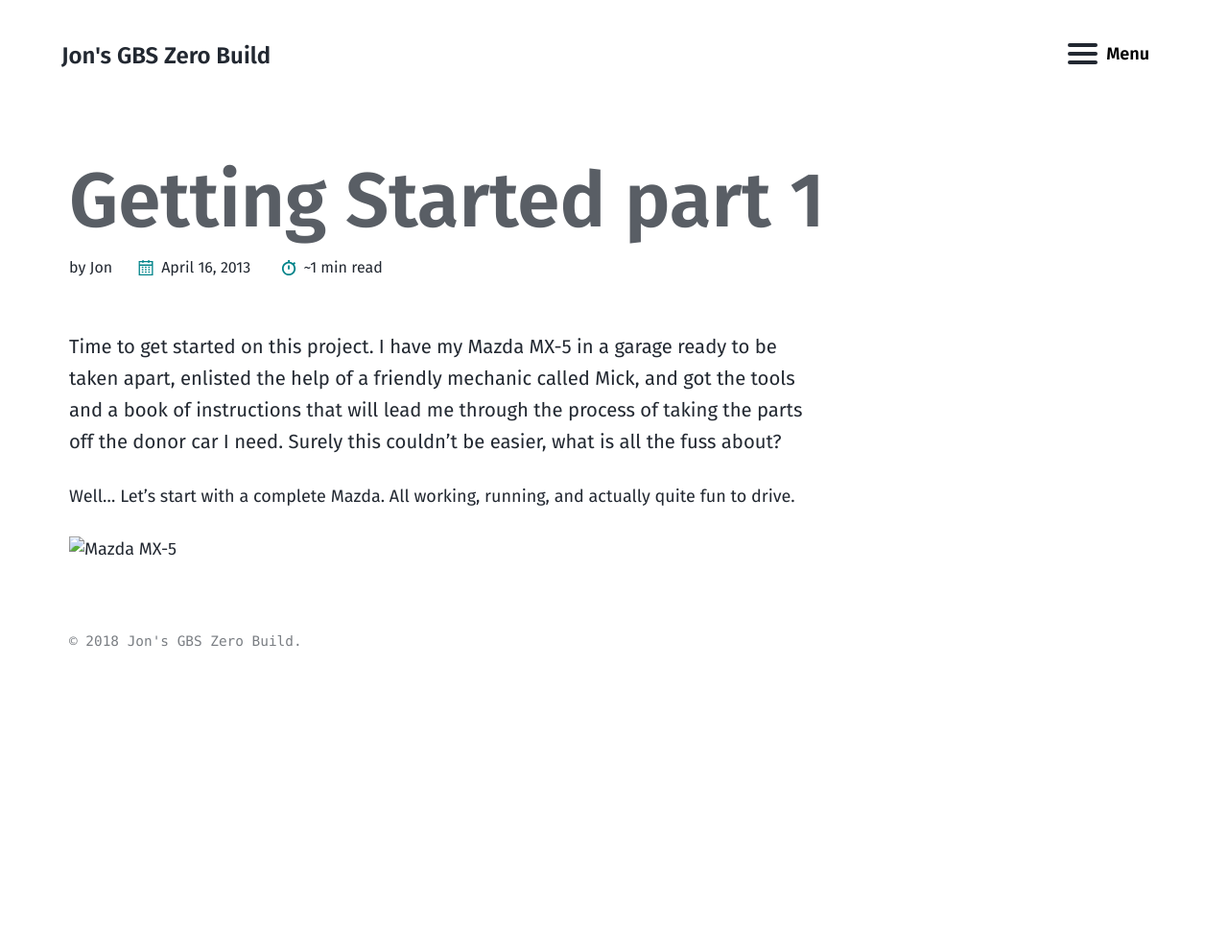
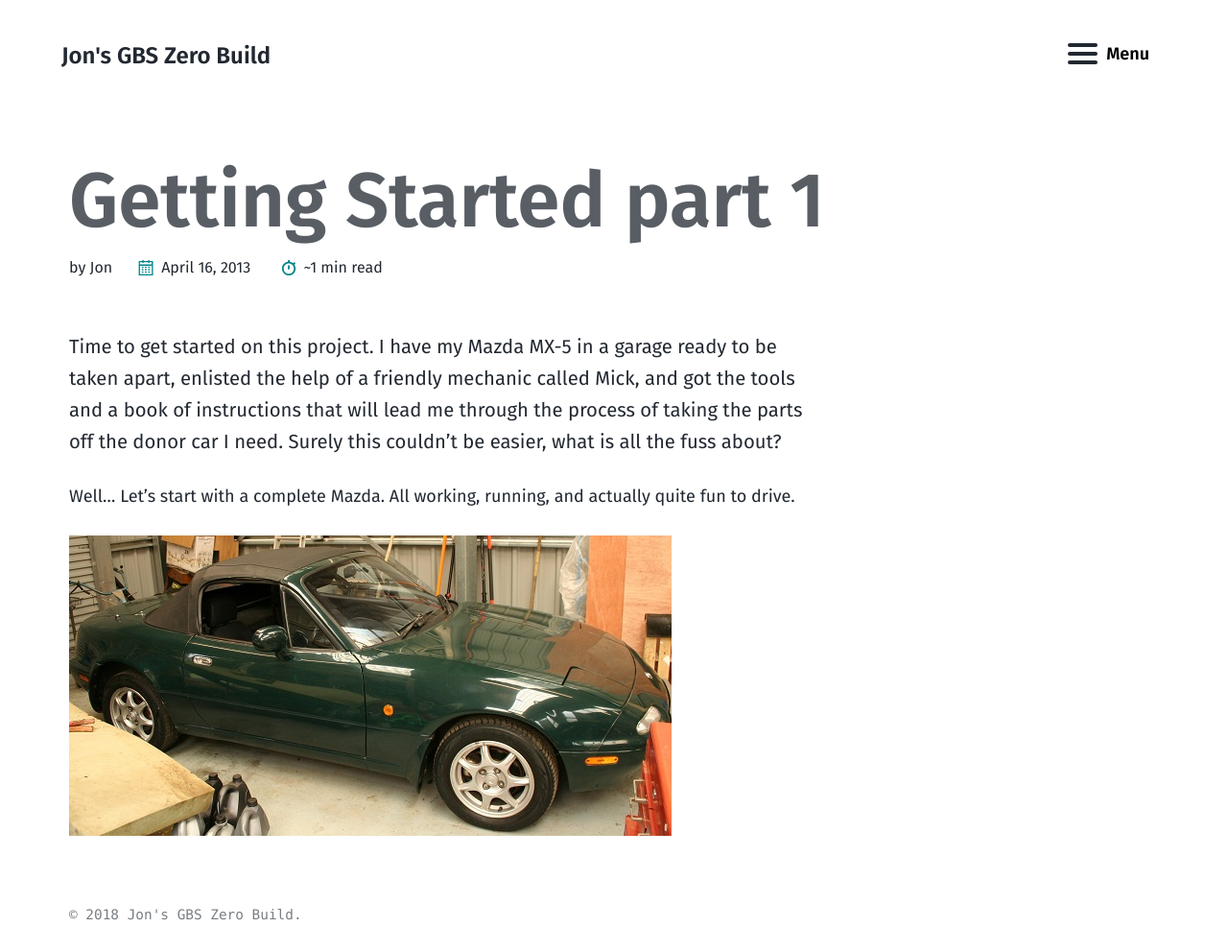
Before and after one commit to jonpage23/zero, a Jekyll site: the page built from _posts/2013-04-16-getting-started-1.md, in a window 1280 px wide. Shown: the whole page at 96% size. Built offline with Jekyll 4.4.1, drawn with Linux system fonts in a browser that asks for light colours; before the commit the page ends 900 px from its top, so only the background shows below that.

Commit message:
Update 2013-04-16-getting-started-1.md

```diff
--- a/_posts/2013-04-16-getting-started-1.md
+++ b/_posts/2013-04-16-getting-started-1.md
@@ -14,4 +14,4 @@ Time to get started on this project. I have my Mazda MX-5 in a garage ready to b
 
 Well... Let's start with a complete Mazda. All working, running, and actually quite fun to drive.
 
-![Mazda MX-5](../images/MX5-full.jpg)
+![Mazda MX-5](/images/MX5-full.jpg)
```
